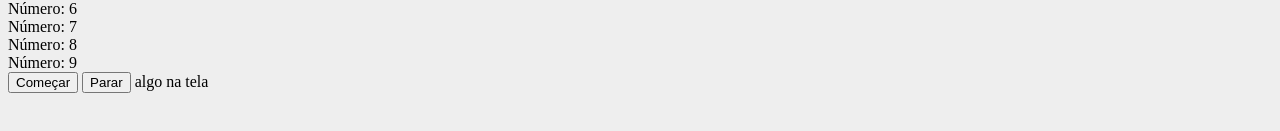
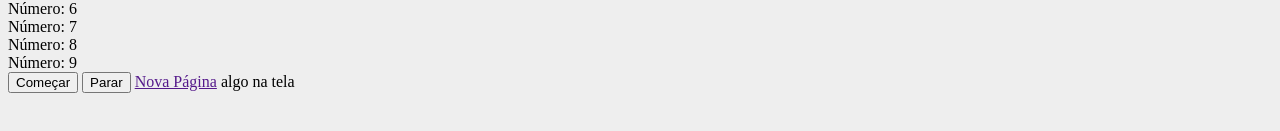
Before and after one commit to programer-Glei/Praticas_Fundamentos_Javascript, a plain HTML site: page index.html in a window 1280 px wide. Shown: the part 331-462 px from the top of the page. Drawn offline with Linux system fonts and the light colour scheme.

Commit message:
proximo comit

```diff
--- a/index.html
+++ b/index.html
@@ -57,6 +57,7 @@
     <div class="horario"></div>
     <button onclick="comecar()">Começar</button>
     <button onclick="para()">Parar</button>
+    <a href="">Nova Página</a>
 
     <aside>
         <div id="menu-opener" onclick="abrir()">
```
